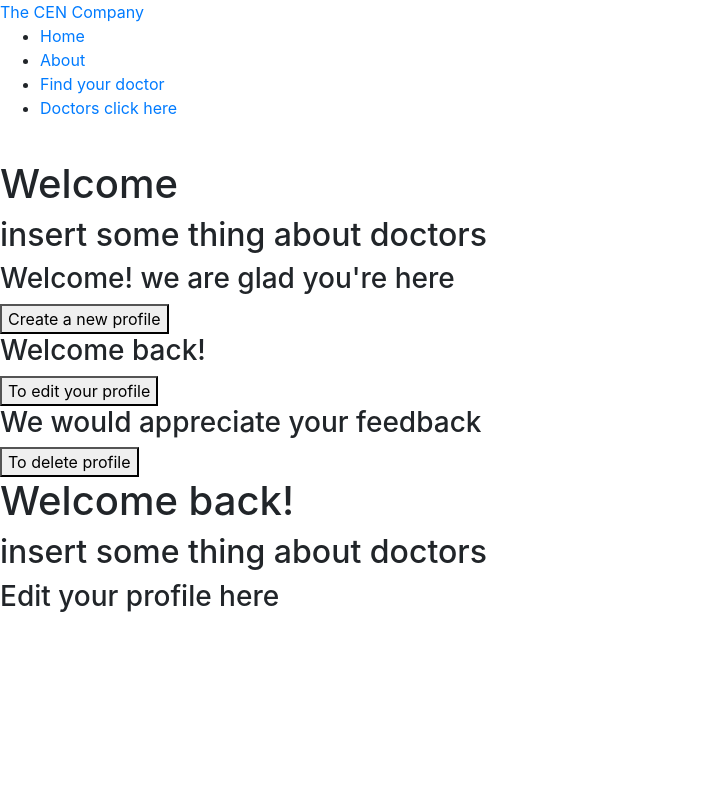
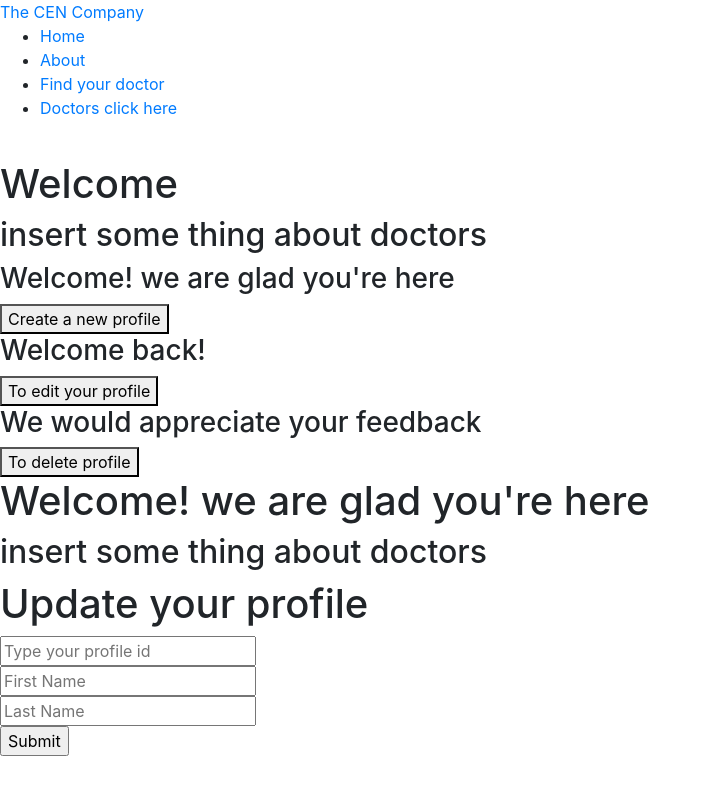
Before and after one commit to cenwachukwu/Medical-Directory-MERN, a React (Create React App) app in the folder mern-react-app/: page /DoctorEdit/editprofile in a window 1280 px wide. Shown: the top 794 px of the page, without its empty margins (0-711 px from the left). Built offline with nearby package versions, Linux system fonts and the light colour scheme.

Commit message:
searchbyinsurance page is up and running

```diff
--- a/mern-react-app/src/Deleteprofile.js
+++ b/mern-react-app/src/Deleteprofile.js
@@ -8,7 +8,6 @@ class DeleteProfile extends Component {
             query: "",
             id: ""
         }
-        this.cancel = '';  //for best practices
         this.onSubmit = this.onSubmit.bind(this);
         this.onChangeId = this.onChangeId.bind(this);
     }
@@ -19,7 +18,6 @@ class DeleteProfile extends Component {
             id: evt.target.value
         });
     }
-
 
     onSubmit(evt) {
         evt.preventDefault();
@@ -47,10 +45,10 @@ class DeleteProfile extends Component {
                             We would apreciate your feedback
                         </h3>
                         <div>
-                            <input type="text" value={this.state.id} placeholder="find doctors by firstname " onChange={this.onChangeId} />
+                            <input type="text" value={this.state.id} placeholder="Type your profile id" onChange={this.onChangeId} />
                         </div>
                         <div>
-                            <input type="submit" placeholder="Create New Profile" />
+                            <input type="submit" placeholder="Delete Profile" />
                         </div>
                     </div>
                 </form>
--- a/mern-react-app/src/Editprofile.js
+++ b/mern-react-app/src/Editprofile.js
@@ -2,19 +2,84 @@ import React, { Component } from 'react';
 import Axios from 'axios'
 
 class EditProfile extends Component {
-    constructor(props){
+    constructor(props) {
         super(props);
+        this.state = {
+            id: "",
+            first_name: "",
+            last_name: ""
+        }
+        this.onChangeId = this.onChangeId.bind(this);
+        this.onChangeFirstName = this.onChangeFirstName.bind(this); //we bind it to give react a memory of what what the event listners do
+        this.onChangeLastName = this.onChangeLastName.bind(this);
+        this.onSubmit = this.onSubmit.bind(this);
     }
+
+    onChangeId(evt) {
+        evt.preventDefault();
+        this.setState({
+            id: evt.target.value
+        });
+    }
+
+    onChangeFirstName(evt) {
+        this.setState({
+            first_name: evt.target.value
+        });
+    }
+
+    onChangeLastName(evt) {
+        this.setState({
+            last_name: evt.target.value
+        });
+    }
+
+    onSubmit(evt) {
+        evt.preventDefault();
+        const UpdatedProfile = {
+            first_name: this.state.first_name,
+            last_name: this.state.last_name
+        }
+        console.log(UpdatedProfile); //eventually this is going to be where we submit the file to the database i.e do our post request
+
+
+        const Url = (`http://localhost:8080/directory/update/${this.state.id}`);
+
+        Axios.post(Url, UpdatedProfile)
+            .then(res => console.log(res.data))
+            .catch(err => console.log(err));
+
+        this.setState({
+            id: "",
+            first_name: "",
+            last_name: ""
+        })
+    }
+
+
+
     render() {
         return (
             <div>
-                <h1>Welcome back!</h1>
+                <h1>Welcome! we are glad you're here</h1>
                 <h2>insert some thing about doctors</h2>
-                <div>
-                    <h3>
-                        Edit your profile here
-                    </h3>
-                </div>
+                <form onSubmit={this.onSubmit}>
+                    <div>
+                        <h1>Update your profile</h1>
+                        <div>
+                            <input type="text" value={this.state.id} placeholder="Type your profile id" onChange={this.onChangeId} />
+                        </div>
+                        <div>
+                            <input type="text" value={this.state.first_name} placeholder="First Name" onChange={this.onChangeFirstName} />
+                        </div>
+                        <div>
+                            <input type="text" value={this.state.last_name} placeholder="Last Name" onChange={this.onChangeLastName} />
+                        </div>
+                        <div>
+                            <input type="submit" placeholder="Create New Profile" />
+                        </div>
+                    </div>
+                </form>
             </div>
         )
     }
--- a/mern-react-app/src/Searchbyinsurance.js
+++ b/mern-react-app/src/Searchbyinsurance.js
@@ -15,7 +15,7 @@ class Insurance extends Component {
     }
 
     fetchResultsFromApi = (query) => {
-        const Url = `http://localhost:8080/directory/profile/${query}`;
+        const Url = `http://localhost:8080/directory/insurances/${query}`;
 
         if (this.cancel) {
             this.cancel.cancel(); //before making a request we first check if the token was already availble then we cancel that previous request before createing a new one
@@ -64,21 +64,18 @@ class Insurance extends Component {
                     <h1>find doctors profile</h1>
                 </div>
                 <div>
-                    <input type="text" value={query} placeholder="find doctors by firstname "
-                        onChange={this.onProfileNameChange} />
-                    <input type="submit" value="Submit" />
+                    <input type="text" value={query} placeholder="find doctors by insurance uid " onChange={this.onProfileNameChange} />
+
                 </div>
-                {/* {this.renderResults()} */}
                 <div>
                     {this.state.result.map((object, index) => {
                         console.log(object)
-                        console.log(object.educations[0].school)
+                        // console.log(object.educations[0].school)
                         return (
                             <div key={object._id + 0}>
                                 <img src={object.profile[0].image_url} alt="" key={object._id + 3}/>
                                 <p key={object._id + 1}>{object.profile[0].first_name} {object.profile[0].last_name}</p>
                                 <p key={object._id + 2}>{object.profile[0].bio}</p>
-                                <p key={object._id + 4}>{object.educations[0].school}</p>
                             </div>
                         )
 
```
Also changed, not shown: mern-react-app/src/Createprofile.js (line endings or trailing spaces).
